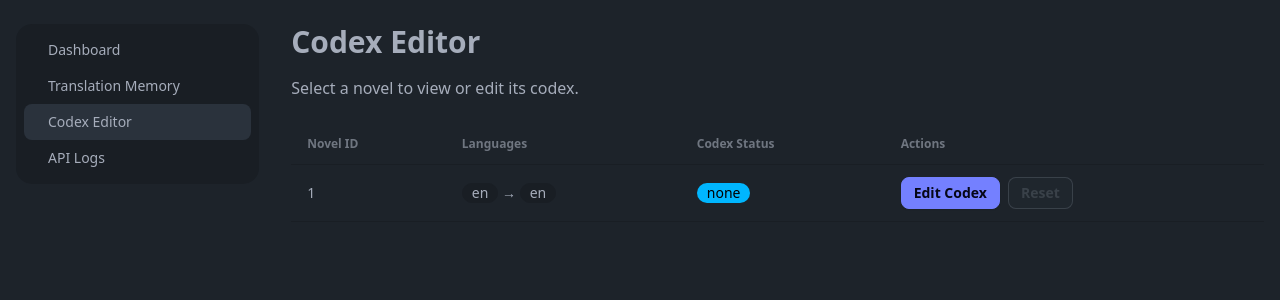
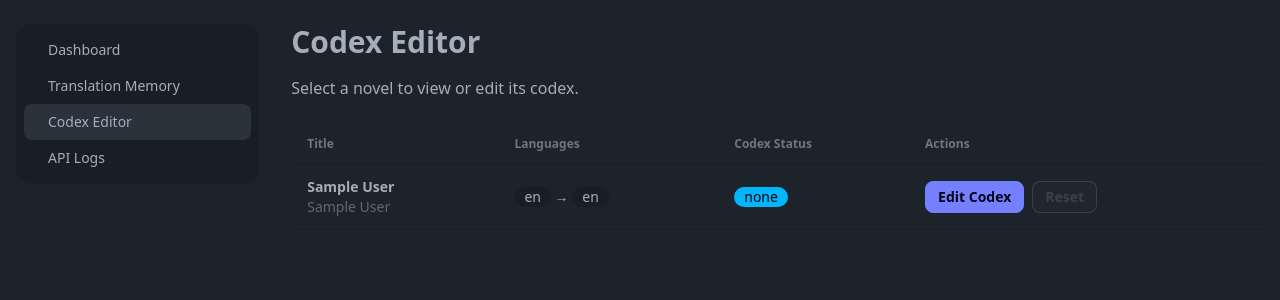
Before and after one commit to yardimli/parallelleaves, a PHP site: page /codex.php in a window 1280 px wide. Shown: the part 73-373 px from the top of the page. Run offline with PHP 8.4, Linux system fonts and the light colour scheme; the visitor is signed in with stand-in values (Sample User, id 1); tables that the repository leaves empty or names only in its code hold one stand-in row (values such as "Sample post"); some libraries are stand-ins or nearby versions.

Commit message:
server side

```diff
--- a/server/codex.php
+++ b/server/codex.php
@@ -27,7 +27,7 @@
 	$updateMessage = '';
 	$updateMessageType = ''; // 'success' or 'error'
 
-// MODIFIED: Handle saving codex content OR resetting the codex
+// Handle saving codex content OR resetting the codex
 	if ($_SERVER['REQUEST_METHOD'] === 'POST' && isset($_POST['user_book_id'])) {
 		$userBookId = (int)$_POST['user_book_id'];
 
@@ -53,7 +53,7 @@
 				}
 				$updateStmt->close();
 			} elseif (isset($_POST['action']) && $_POST['action'] === 'reset_codex') {
-				// NEW: Action: Reset Codex
+				// Action: Reset Codex
 				$updateStmt = $db->prepare('UPDATE user_books SET codex_content = NULL, codex_status = "none", codex_chunks_total = 0, codex_chunks_processed = 0 WHERE id = ?');
 				$updateStmt->bind_param('i', $userBookId);
 				if ($updateStmt->execute()) {
@@ -78,8 +78,8 @@
 		$view = 'edit';
 		$userBookId = (int)$_GET['book_id'];
 
-		// Fetch the selected book's details to ensure ownership
-		$stmt = $db->prepare('SELECT id, book_id, codex_content, codex_status FROM user_books WHERE id = ? AND user_id = ?');
+		// MODIFIED: Fetch the selected book's details including title
+		$stmt = $db->prepare('SELECT id, book_id, title, codex_content, codex_status FROM user_books WHERE id = ? AND user_id = ?');
 		$stmt->bind_param('ii', $userBookId, $userId);
 		$stmt->execute();
 		$selectedBook = $stmt->get_result()->fetch_assoc();
@@ -91,10 +91,10 @@
 			exit;
 		}
 	} else {
-		// Fetch the list of all books for the user
+		// MODIFIED: Fetch the list of all books for the user, including title and author
 		$view = 'list';
 		$stmt = $db->prepare(
-			'SELECT id, book_id, source_language, target_language, codex_status FROM user_books WHERE user_id = ? ORDER BY updated_at DESC'
+			'SELECT id, book_id, title, author, source_language, target_language, codex_status FROM user_books WHERE user_id = ? ORDER BY updated_at DESC'
 		);
 		$stmt->bind_param('i', $userId);
 		$stmt->execute();
@@ -109,7 +109,7 @@
 		<h2 class="text-3xl font-semibold mb-4">Codex Editor</h2>
 		<p class="mb-6">Select a novel to view or edit its codex.</p>
 
-		<?php // NEW: Display success or error messages from reset action
+		<?php
 		if ($updateMessage): ?>
 			<div role="alert" class="alert alert-<?php
 				echo $updateMessageType; ?> mb-4">
@@ -128,7 +128,8 @@
 				<table class="table w-full">
 					<thead>
 					<tr>
-						<th>Novel ID</th>
+						<!-- MODIFIED: Changed header from Novel ID to Title -->
+						<th>Title</th>
 						<th>Languages</th>
 						<th>Codex Status</th>
 						<th>Actions</th>
@@ -138,8 +139,13 @@
 					<?php
 						foreach ($books as $book): ?>
 							<tr>
-								<td><?php
-										echo htmlspecialchars((string)$book['book_id']); ?></td>
+								<!-- MODIFIED: Display title and author -->
+								<td>
+									<div class="font-bold"><?php
+											echo htmlspecialchars($book['title']); ?></div>
+									<div class="text-sm opacity-50"><?php
+											echo htmlspecialchars($book['author'] ?? 'Unknown Author'); ?></div>
+								</td>
 								<td>
 							<span class="badge badge-ghost"><?php
 									echo htmlspecialchars($book['source_language']); ?></span>
@@ -150,13 +156,11 @@
 								<td><span class="badge badge-info"><?php
 											echo htmlspecialchars($book['codex_status']); ?></span></td>
 								<td>
-									<!-- MODIFIED: Flex container for buttons -->
 									<div class="flex items-center gap-2">
 										<a href="codex.php?book_id=<?php
 											echo $book['id']; ?>" class="btn btn-sm btn-primary">
 											Edit Codex
 										</a>
-										<!-- NEW: Reset Codex form and button -->
 										<form action="codex.php" method="POST" class="inline"
 										      onsubmit="return confirm('Are you sure you want to reset the codex for this book? All content will be deleted and regenerated.');">
 											<input type="hidden" name="action" value="reset_codex">
@@ -184,9 +188,10 @@
 		<div class="mb-4">
 			<a href="codex.php" class="btn btn-sm btn-outline">&larr; Back to Book List</a>
 		</div>
+		<!-- MODIFIED: Changed header to show book title -->
 		<h2 class="text-3xl font-semibold mb-4">
-			Editing Codex for Novel ID: <?php
-				echo htmlspecialchars((string)$selectedBook['book_id']); ?>
+			Editing Codex for: <span class="italic"><?php
+					echo htmlspecialchars($selectedBook['title']); ?></span>
 		</h2>
 
 		<?php
```
Also changed, not shown: server/translation_memory.php (+19 -15 lines).
